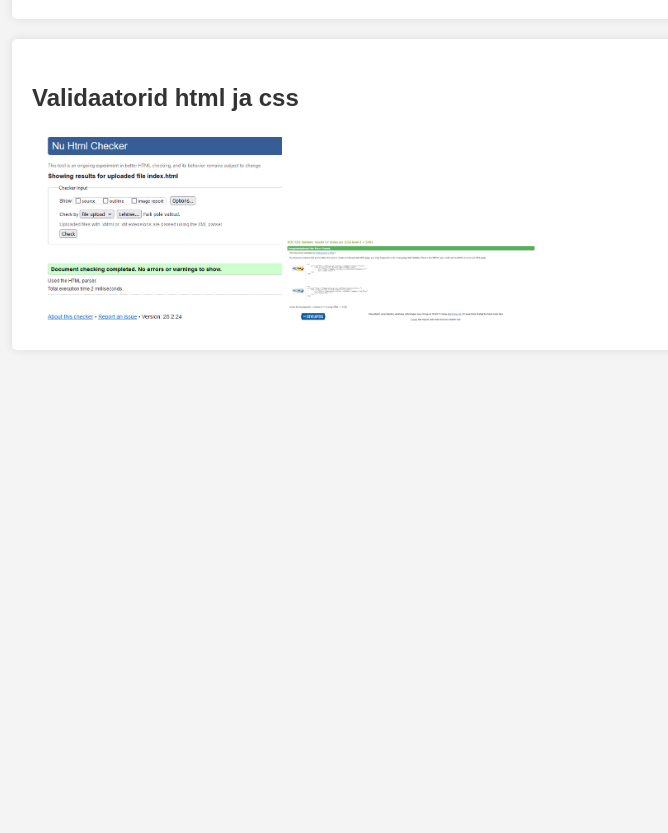
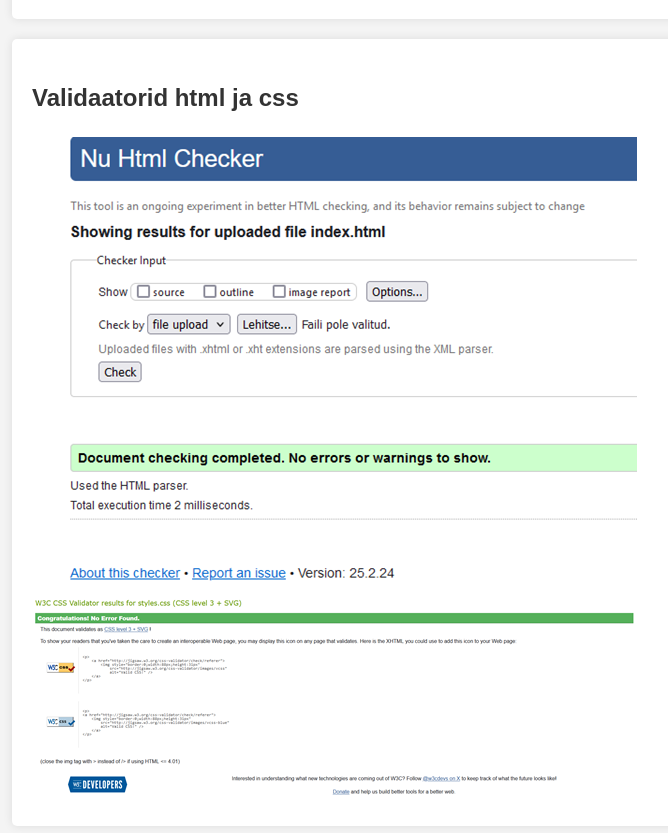
Before and after one commit to DavidMyrseth/DavidVebileht, a plain HTML site: page index.html in a window 1280 px wide. Shown: the part 2240-3073 px from the top of the page, without its empty margins (8-676 px from the left). Before the commit the page ends 2610 px from the top, so only its background shows below. Drawn offline with Linux system fonts and the light colour scheme.

Commit message:
validator images update

```diff
--- a/index.html
+++ b/index.html
@@ -93,8 +93,10 @@
 
 <section id="validator-section">
     <h2>Validaatorid html ja css</h2>
-    <img src="html.png" alt="html pilt" width="250">
-    <img src="Style.png" alt="Css pilt" width="250">
+    <div class="validator-images">
+        <img src="html.png" alt="HTML validaatori tulemus" class="validator-img">
+        <img src="Style.png" alt="CSS validaatori tulemus" class="validator-img">
+    </div>
 </section>
 
 
```
